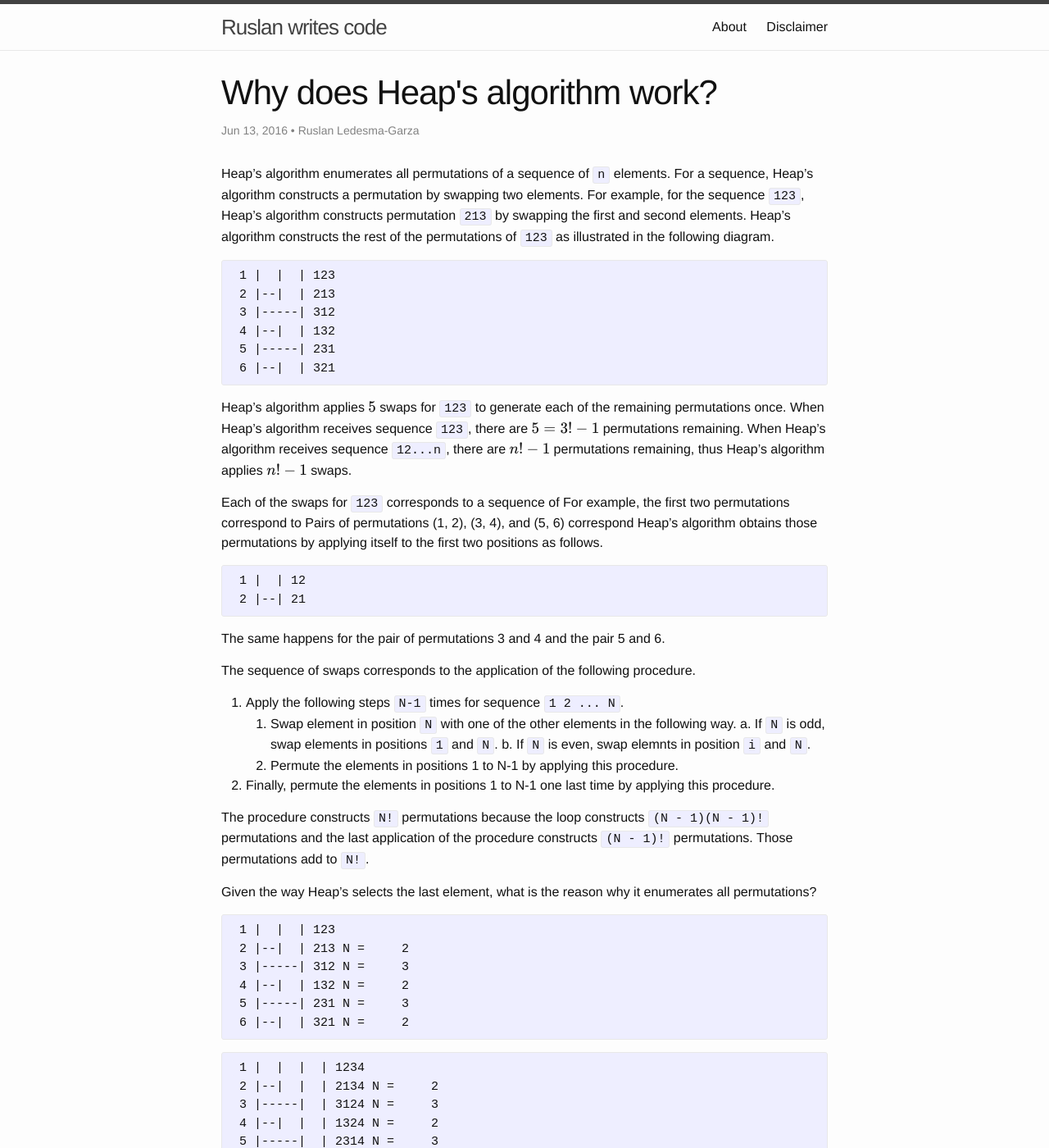
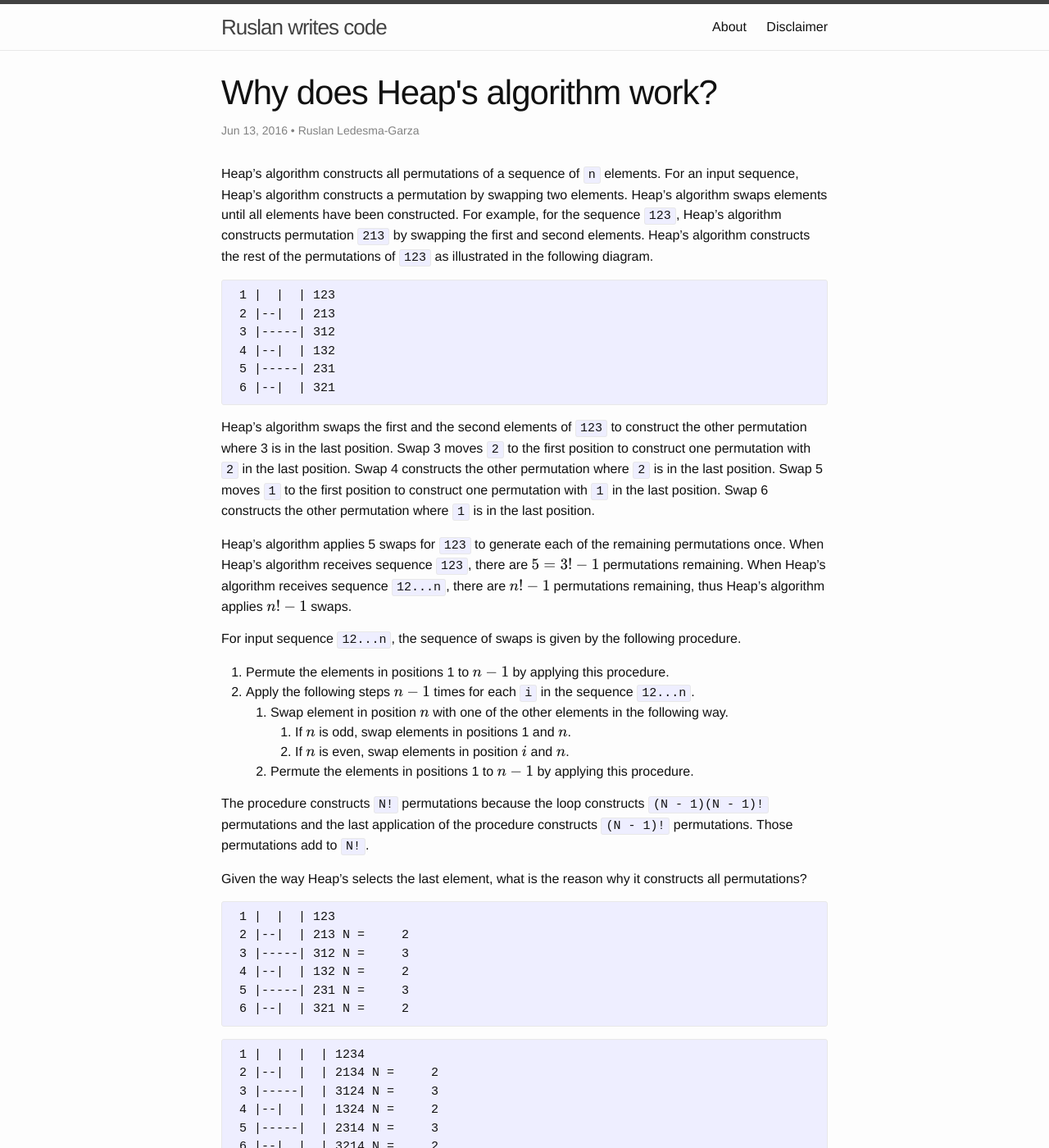
Before and after one commit to mrrusof/mrrusof.github.io, a Jekyll site: the page built from _posts/2016-06-13-why-does-heap-work.markdown, in a window 1280 px wide and 1400 px high. Shown: the whole window at 82% size. Built offline with Jekyll 4.4.1, drawn with Linux system fonts in a browser that asks for light colours; formulas are drawn with MathJax 3.

Commit message:
WIP Why does Heap's algorithm work?

```diff
--- a/_posts/2016-06-13-why-does-heap-work.markdown
+++ b/_posts/2016-06-13-why-does-heap-work.markdown
@@ -6,8 +6,9 @@ author: Ruslan Ledesma-Garza
 summary: Permutations are easy, right?
 ---
 
-Heap's algorithm enumerates all permutations of a sequence of `n` elements.
-For a sequence, Heap's algorithm constructs a permutation by swapping two elements.
+Heap's algorithm constructs all permutations of a sequence of `n` elements.
+For an input sequence, Heap's algorithm constructs a permutation by swapping two elements.
+Heap's algorithm swaps elements until all elements have been constructed.
 For example, for the sequence `123`, Heap's algorithm constructs permutation `213` by swapping the first and second elements.
 Heap's algorithm constructs the rest of the permutations of `123` as illustrated in the following diagram.
 
@@ -20,34 +21,28 @@ Heap's algorithm constructs the rest of the permutations of `123` as illustrated
  6 |--|  | 321
 {% endhighlight %}
 
-Heap's algorithm applies $$5$$ swaps for `123` to generate each of the remaining permutations once.
+Heap's algorithm swaps the first and the second elements of `123` to construct the other permutation where 3 is in the last position.
+Swap 3 moves `2` to the first position to construct one permutation with `2` in the last position.
+Swap 4 constructs the other permutation where `2` is in the last position.
+Swap 5 moves `1` to the first position to construct one permutation with `1` in the last position.
+Swap 6 constructs the other permutation where `1` is in the last position.
+
+Heap's algorithm applies 5 swaps for `123` to generate each of the remaining permutations once.
 When Heap's algorithm receives sequence `123`, there are $$5 = 3! - 1$$ permutations remaining.
 When Heap's algorithm receives sequence `12...n`, there are $$n! - 1$$ permutations remaining, thus Heap's algorithm applies $$n! - 1$$ swaps.
 
-Each of the swaps for `123` corresponds to a sequence of
-For example, the first two permutations correspond to
-Pairs of permutations (1, 2), (3, 4), and (5, 6) correspond
-Heap's algorithm obtains those permutations by applying itself to the first two positions as follows.
+For input sequence `12...n`, the sequence of swaps is given by the following procedure.
 
-{% highlight asciidoc %}
- 1 |  | 12
- 2 |--| 21
-{% endhighlight %}
-
-The same happens for the pair of permutations 3 and 4 and the pair 5 and 6.
-
-The sequence of swaps corresponds to the application of the following procedure.
-
-1. Apply the following steps `N-1` times for sequence `1 2 ... N`.
-   1. Swap element in position `N` with one of the other elements in the following way.
-      a. If `N` is odd, swap elements in positions `1` and `N`.
-      b. If `N` is even, swap elemnts in position `i` and `N`.
-   2. Permute the elements in positions 1 to N-1 by applying this procedure.
-3. Finally, permute the elements in positions 1 to N-1 one last time by applying this procedure.
+1. Permute the elements in positions 1 to $$n - 1$$ by applying this procedure.
+2. Apply the following steps $$n - 1$$ times for each `i` in the sequence `12...n`.
+   1. Swap element in position $$n$$ with one of the other elements in the following way.
+      1. If $$n$$ is odd, swap elements in positions 1 and $$n$$.
+      2. If $$n$$ is even, swap elements in position $$i$$ and $$n$$.
+   2. Permute the elements in positions 1 to $$n - 1$$ by applying this procedure.
 
 The procedure constructs `N!` permutations because the loop constructs `(N - 1)(N - 1)!` permutations and the last application of the procedure constructs `(N - 1)!` permutations. Those permutations add to `N!`.
 
-Given the way Heap's selects the last element, what is the reason why it enumerates all permutations?
+Given the way Heap's selects the last element, what is the reason why it constructs all permutations?
 
 
 
```
